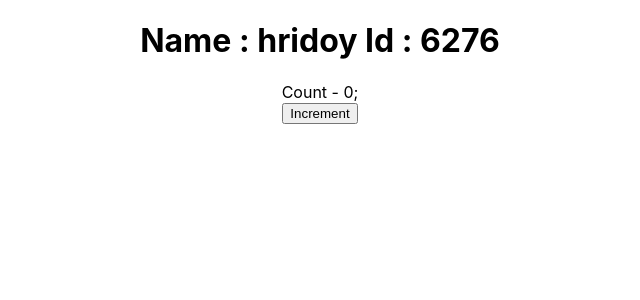
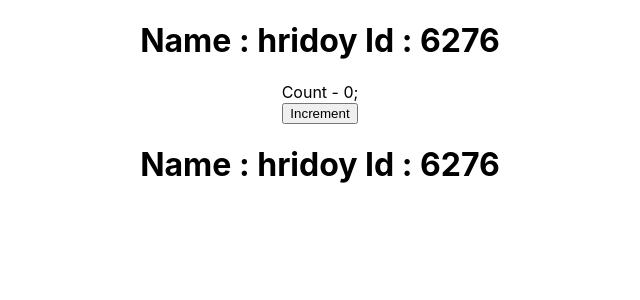
Before and after one commit to hellohridoy/react-state, a React (Create React App) app: page / in a window 1280 px wide. Shown: the top 300 px of the page, without its empty margins (320-960 px from the left). Built offline with nearby package versions, Linux system fonts and the light colour scheme.

Commit message:
functional props

```diff
--- a/src/App.js
+++ b/src/App.js
@@ -2,13 +2,13 @@ import logo from './logo.svg';
 import './App.css';
 import Counter from './components/Counter';
 import DestructuringPropsAndState from './components/DestructuringPropsAndState';
-
+import FunctionalProps from './components/FunctionalProps';
 function App() {
   return (
     <div className="App">
       <DestructuringPropsAndState name="hridoy" id={6276} />
       <Counter/>
-
+      <FunctionalProps name="hridoy" id={6276}/>
     </div>
   );
 }
--- /dev/null
+++ b/src/components/FunctionalProps.js
@@ -0,0 +1,12 @@
+import React, { Component } from 'react'
+
+export default class FunctionalProps extends Component {
+  render(props) {
+    const {name,id} = this.props
+    return (
+      <div>
+        <h1>Name : {name} Id : {id}</h1>
+      </div>
+    )
+  }
+}
```
